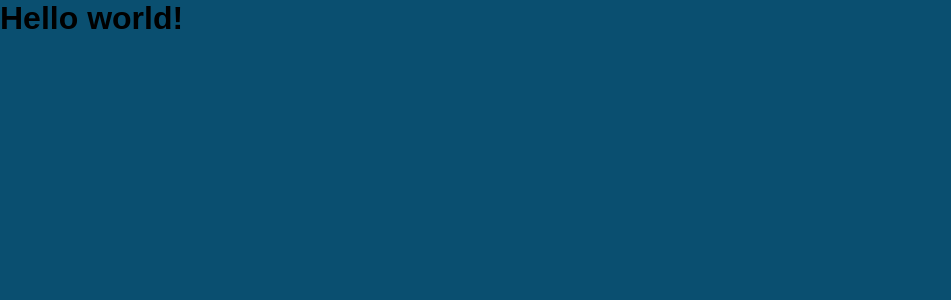
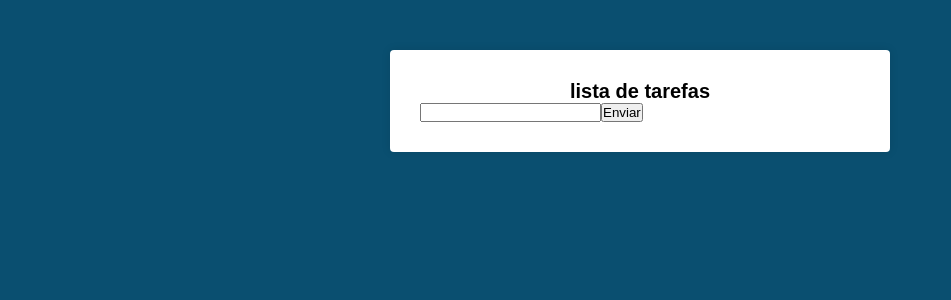
Before and after one commit to pedrokpdo/appcurso, a React (Create React App) app: page / in a window 1280 px wide. Shown: the top 300 px of the page, without its empty margins (0-951 px from the left). Built offline with nearby package versions, Linux system fonts and the light colour scheme.

Commit message:
atualizaçao - componentes

```diff
--- a/src/App.js
+++ b/src/App.js
@@ -1,6 +1,7 @@
 
 import React from "react";
-import './App.css'
+import Main from './components/main'
+import './App.css';
 export default function App() {
-  return <h1>Hello world!</h1>
+  return <Main/>
 }
--- /dev/null
+++ b/src/components/main.css
@@ -0,0 +1,13 @@
+.main {
+    background-color: white;
+    padding: 30px;
+    margin: 50px auto;
+    max-width: 500px;
+    border-radius: 4px;
+    box-shadow: 0 0 10px rgba(0, 0, 0, 0.1);
+}
+
+.main h1 {
+    font-size: 20px;
+    text-align: center;
+}
--- /dev/null
+++ b/src/components/main.js
@@ -0,0 +1,31 @@
+import React, { Component } from "react";
+import './main.css'
+export default class Main extends Component {
+    state = {
+        novaTarefa: '',
+
+    };
+    handleChange =  (e)=> {
+        this.setState({
+            novaTarefa: e.target.value,
+        })
+
+    }
+    render() {
+
+        const { novaTarefa } = this.state;
+        return (
+            <div className="main">
+                <h1>lista de tarefas</h1>
+
+                <form action="#">
+                    <input onChange={this.handleChange} type='text'/>
+
+                    <button type="submit">Enviar</button>
+
+                </form>
+                </div>
+        )
+    }
+
+}
```
